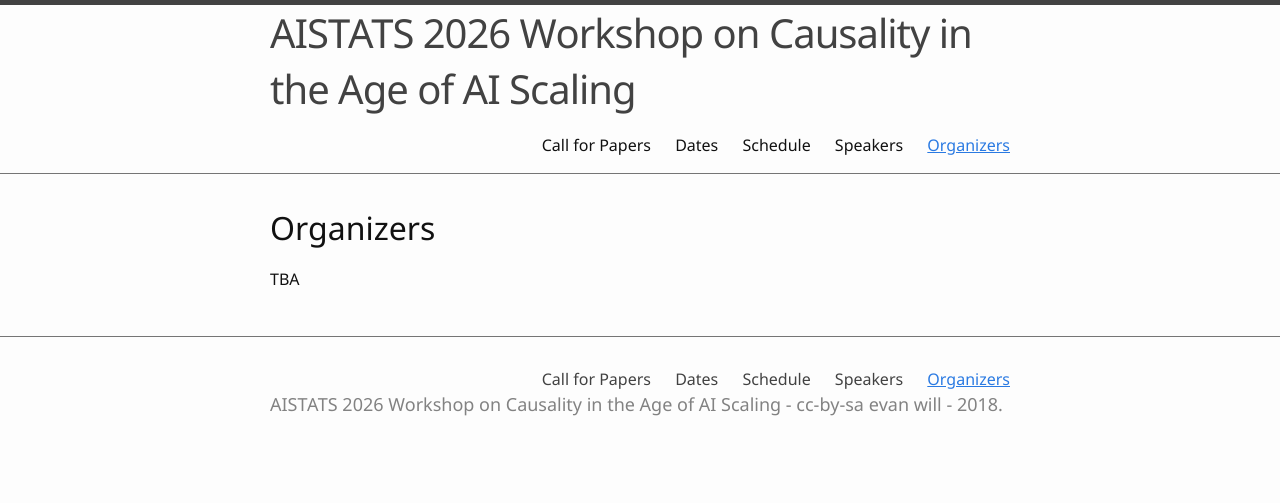
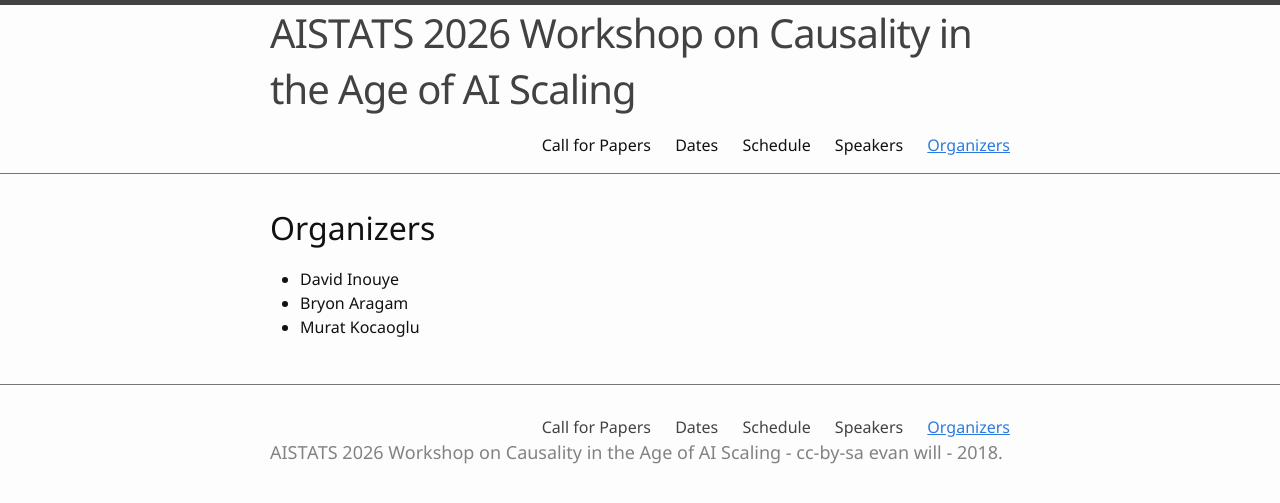
Before and after one commit to causcale/causcale.github.io, a Jekyll site: the page built from 4-organizers.md, in a window 1280 px wide. Shown: the top 503 px of the page. Built offline with Jekyll 4.4.1, drawn with Linux system fonts in a browser that asks for light colours.

Commit message:
Update 4-organizers.md

```diff
--- a/4-organizers.md
+++ b/4-organizers.md
@@ -5,4 +5,6 @@
 
 # Organizers
 
-TBA
+- David Inouye
+- Bryon Aragam
+- Murat Kocaoglu
```
